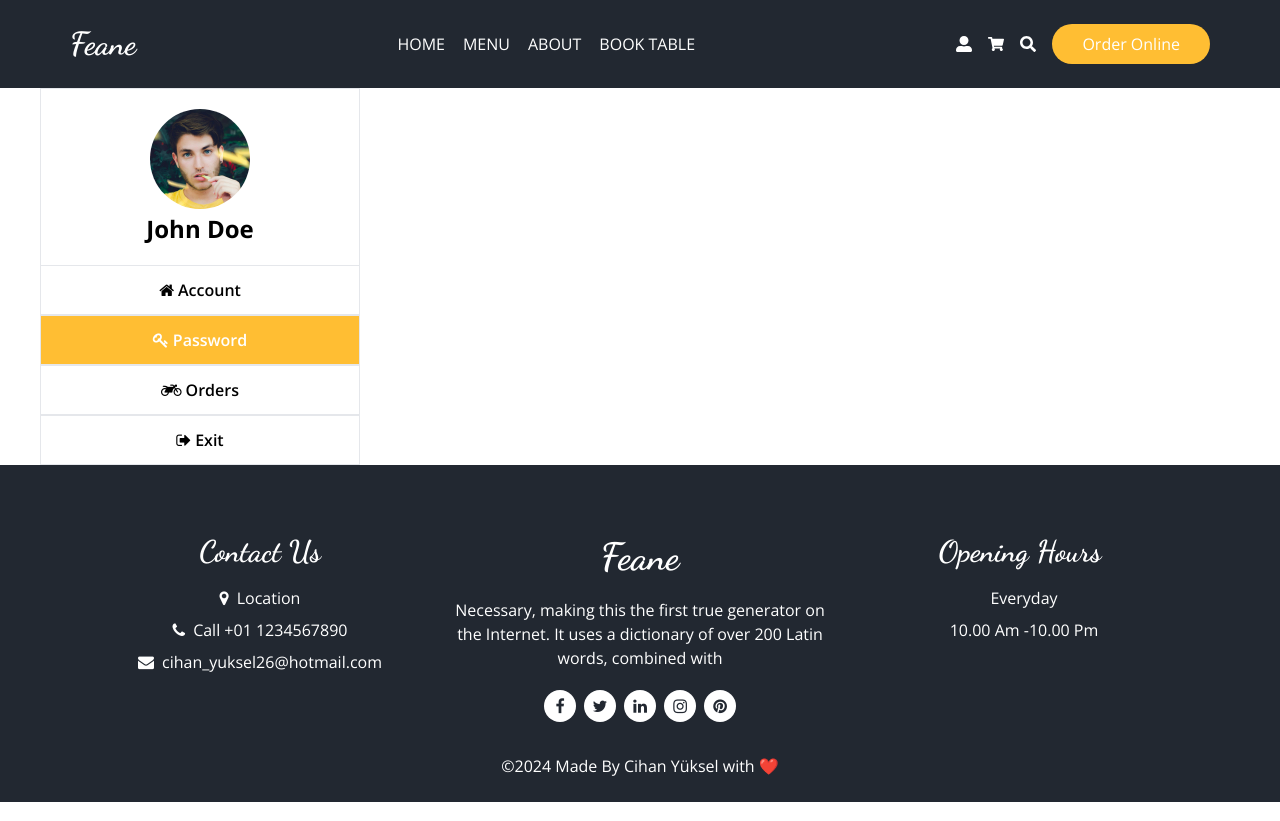
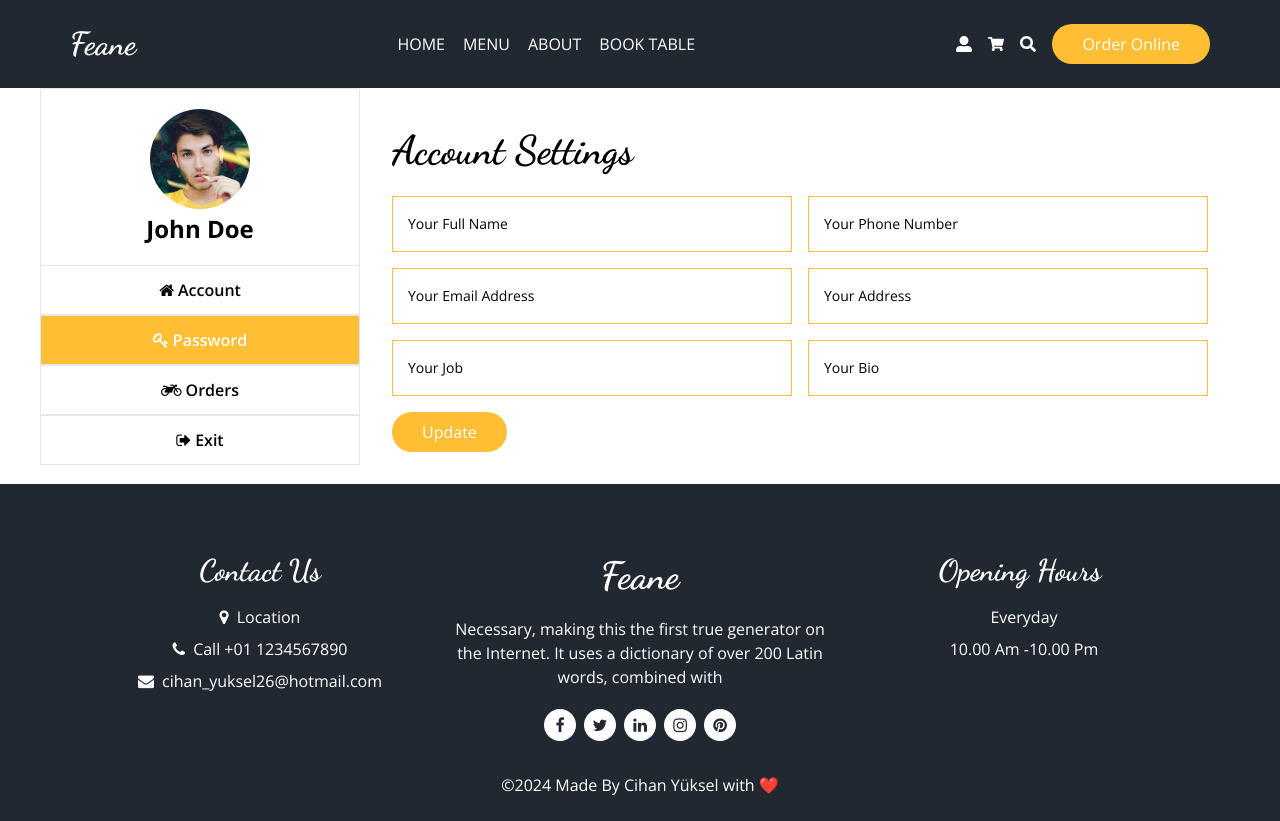
Before and after one commit to ycihan0/Food-Ordering, a Next.js app: page /profile in a window 1280 px wide. Both pictures are taken after a click on the item "Password". Built offline with nearby package versions, Linux system fonts and the light colour scheme.

Commit message:
create Password component

```diff
--- /dev/null
+++ b/components/profile/Password.jsx
@@ -0,0 +1,100 @@
+import { useFormik } from "formik";
+import { profileSchema } from "@/schema/profile";
+import Input from "../form/Input";
+import Title from "../ui/Title";
+
+const Password = () => {
+  const onSubmit = async (values, actions) => {
+    await new Promise((resolve) => setTimeout(resolve, 4000));
+    actions.resetForm();
+  };
+
+  const { values, errors, touched, handleSubmit, handleChange, handleBlur } =
+    useFormik({
+      initialValues: {
+        fullName: "",
+        phoneNumber: "",
+        email: "",
+        address: "",
+        job: "",
+        bio: "",
+      },
+      onSubmit,
+      validationSchema: profileSchema,
+    });
+
+  const inputs = [
+    {
+      id: 1,
+      name: "fullName",
+      type: "text",
+      placeholder: "Your Full Name",
+      value: values.fullName,
+      errorMessage: errors.fullName,
+      touched: touched.fullName,
+    },
+    {
+      id: 2,
+      name: "phoneNumber",
+      type: "number",
+      placeholder: "Your Phone Number",
+      value: values.phoneNumber,
+      errorMessage: errors.phoneNumber,
+      touched: touched.phoneNumber,
+    },
+    {
+      id: 3,
+      name: "email",
+      type: "email",
+      placeholder: "Your Email Address",
+      value: values.email,
+      errorMessage: errors.email,
+      touched: touched.email,
+    },
+    {
+      id: 4,
+      name: "address",
+      type: "text",
+      placeholder: "Your Address",
+      value: values.address,
+      errorMessage: errors.address,
+      touched: touched.address,
+    },
+    {
+      id: 5,
+      name: "job",
+      type: "text",
+      placeholder: "Your Job",
+      value: values.job,
+      errorMessage: errors.job,
+      touched: touched.job,
+    },
+    {
+      id: 6,
+      name: "bio",
+      type: "text",
+      placeholder: "Your Bio",
+      value: values.bio,
+      errorMessage: errors.bio,
+      touched: touched.bio,
+    },
+  ];
+  return (
+    <form className="lg:p-8 flex-1 lg:mt-0 mt-5" onSubmit={handleSubmit}>
+      <Title addClass="text-[40px]">Account Settings</Title>
+      <div className="grid lg:grid-cols-2 grid-cols-1 gap-4 mt-4">
+        {inputs.map((input) => (
+          <Input
+            key={input.id}
+            {...input}
+            onBlur={handleBlur}
+            onChange={handleChange}
+          />
+        ))}
+      </div>
+      <button className="btn-primary mt-4">Update</button>
+    </form>
+  );
+};
+
+export default Password;
--- a/pages/profile/index.jsx
+++ b/pages/profile/index.jsx
@@ -1,6 +1,7 @@
 import Image from "next/image";
 import { useState } from "react";
 import Account from "@/components/profile/Account";
+import Password from "@/components/profile/Password";
 
 const Profile = () => {
   const [tabs, setTabs] = useState(0);
@@ -56,6 +57,7 @@ const Profile = () => {
         </ul>
       </div>
       {tabs === 0 && <Account />}
+      {tabs === 1 && <Password />}
     </div>
   );
 };
```
